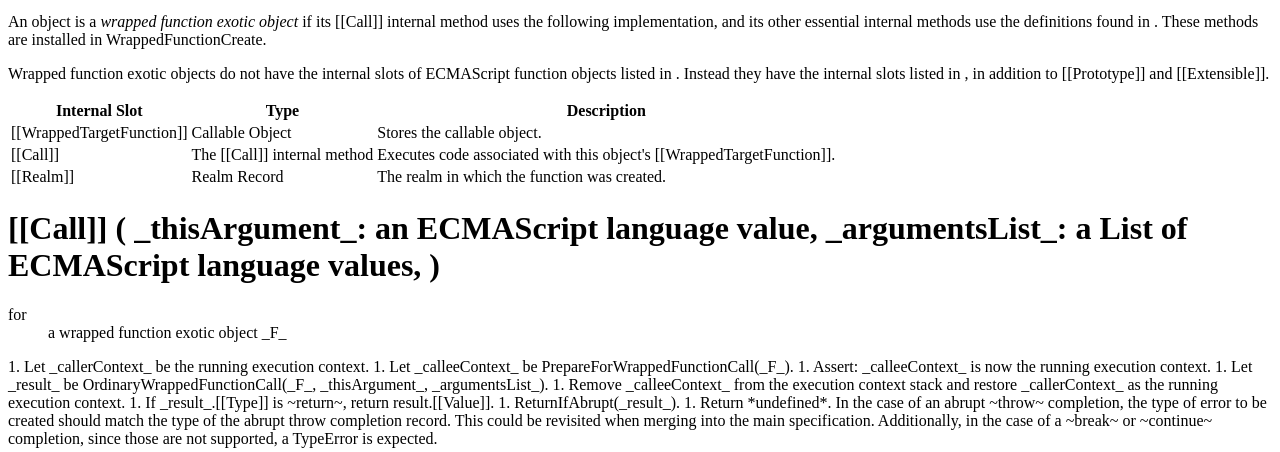
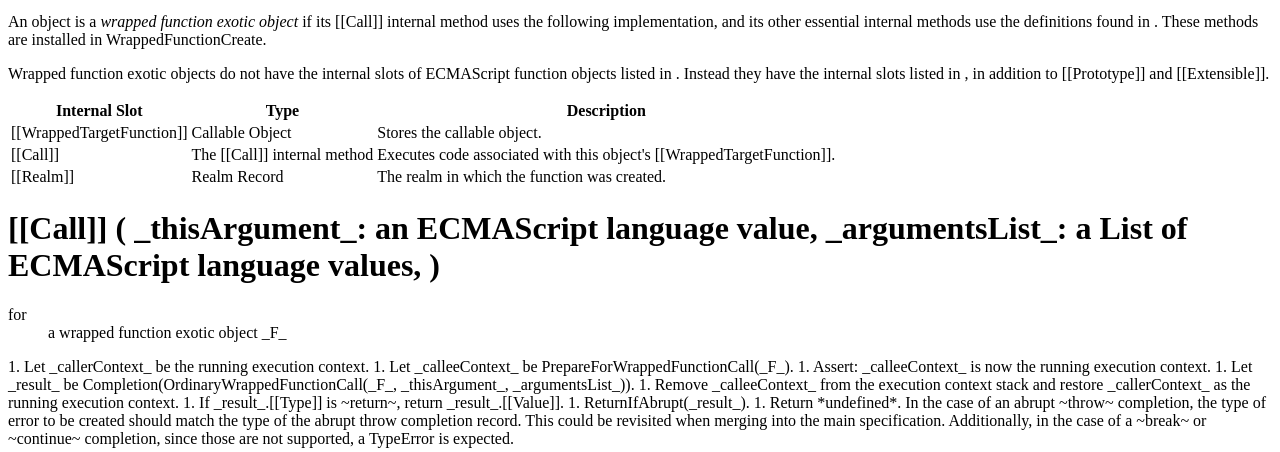
Before and after one commit to tc39/proposal-shadowrealm, a website: page spec.html in a window 1280 px wide. Shown: the part 348-800 px from the top of the page. Drawn offline with nearby package versions, Linux system fonts and the light colour scheme.

Commit message:
Editorial: fix #371 - better handling of completion values (#373)
* fix #371: better handling of completion values

* restoring order of steps

Co-authored-by: Caridy Patiño <caridy@caridys-air.lan>
Co-authored-by: Leo Balter <leonardo.balter@gmail.com>

```diff
--- a/spec.html
+++ b/spec.html
@@ -110,9 +110,9 @@ location: https://tc39.es/proposal-shadowrealm/
 			1. Let _callerContext_ be the running execution context.
 			1. Let _calleeContext_ be PrepareForWrappedFunctionCall(_F_).
 			1. Assert: _calleeContext_ is now the running execution context.
-			1. Let _result_ be OrdinaryWrappedFunctionCall(_F_, _thisArgument_, _argumentsList_).
+			1. Let _result_ be Completion(OrdinaryWrappedFunctionCall(_F_, _thisArgument_, _argumentsList_)).
 			1. Remove _calleeContext_ from the execution context stack and restore _callerContext_ as the running execution context.
-			1. If _result_.[[Type]] is ~return~, return result.[[Value]].
+			1. If _result_.[[Type]] is ~return~, return _result_.[[Value]].
 			1. ReturnIfAbrupt(_result_).
 			1. Return *undefined*.
 		</emu-alg>
```
